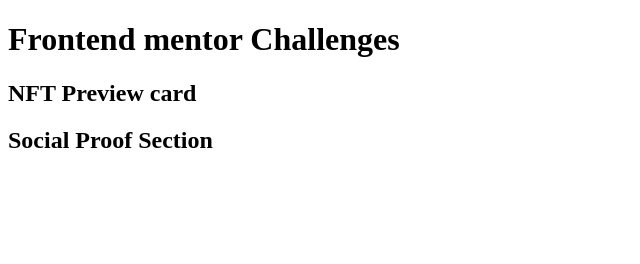
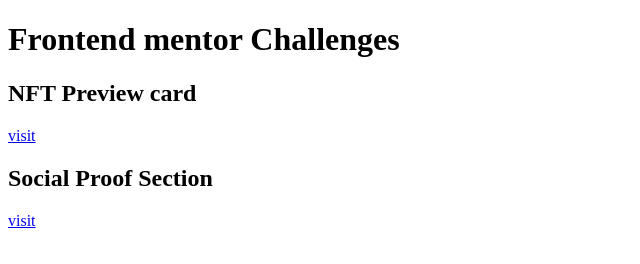
Before and after one commit to Cozyamy/Frontend_Mentor, a plain HTML site: page index.html in a window 1280 px wide. Shown: the whole page, without its empty margins (0-640 px from the left). Drawn offline with Linux system fonts and the light colour scheme.

Commit message:
more corrections

```diff
--- a/index.html
+++ b/index.html
@@ -10,11 +10,11 @@
 	<main>
 		<div>
 			<h2>NFT Preview card</h2>
-			<a href="nft-preview-card/index.html"></a>
+			<a href="nft-preview-card/index.html">visit</a>
 		</div>
 		<div>
 			<h2>Social Proof Section</h2>
-			<a href="social-proof-section/index.html"></a>
+			<a href="social-proof-section/index.html">visit</a>
 		</div>
 	</main>
 
```
